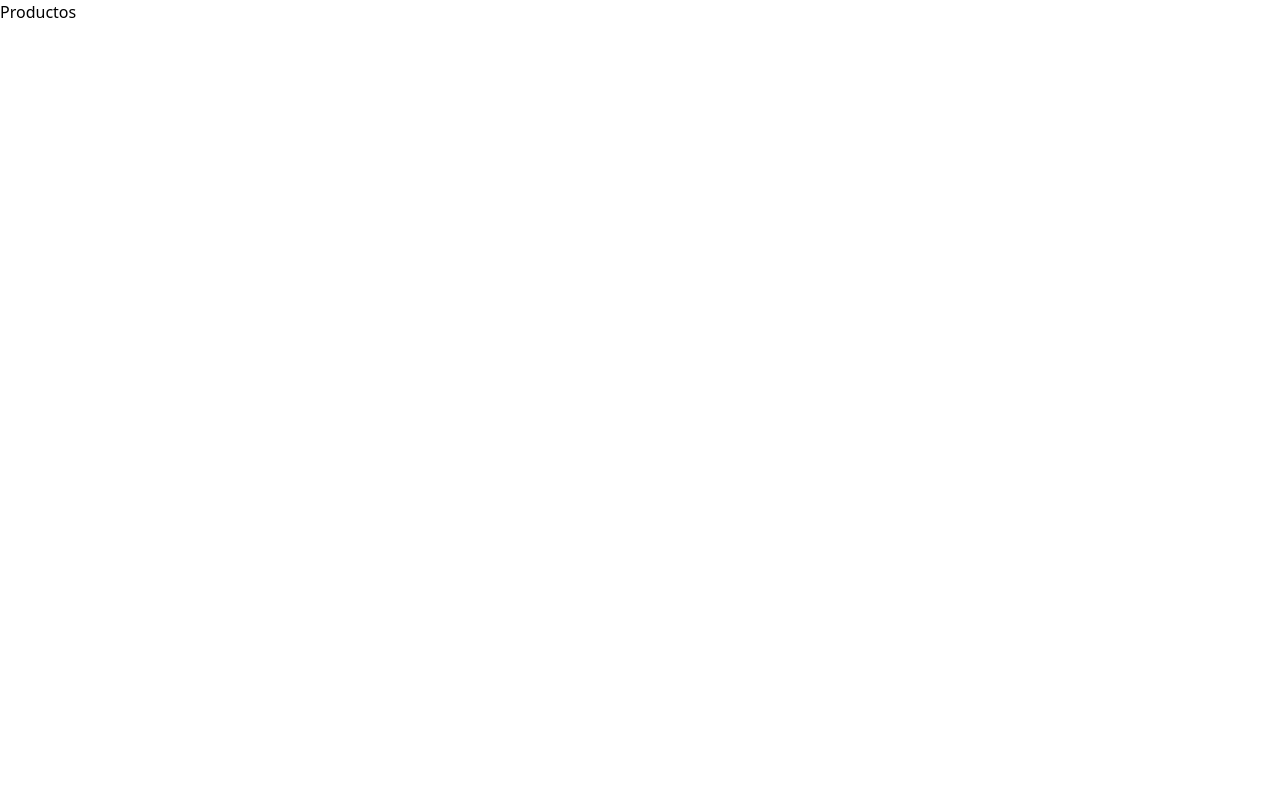
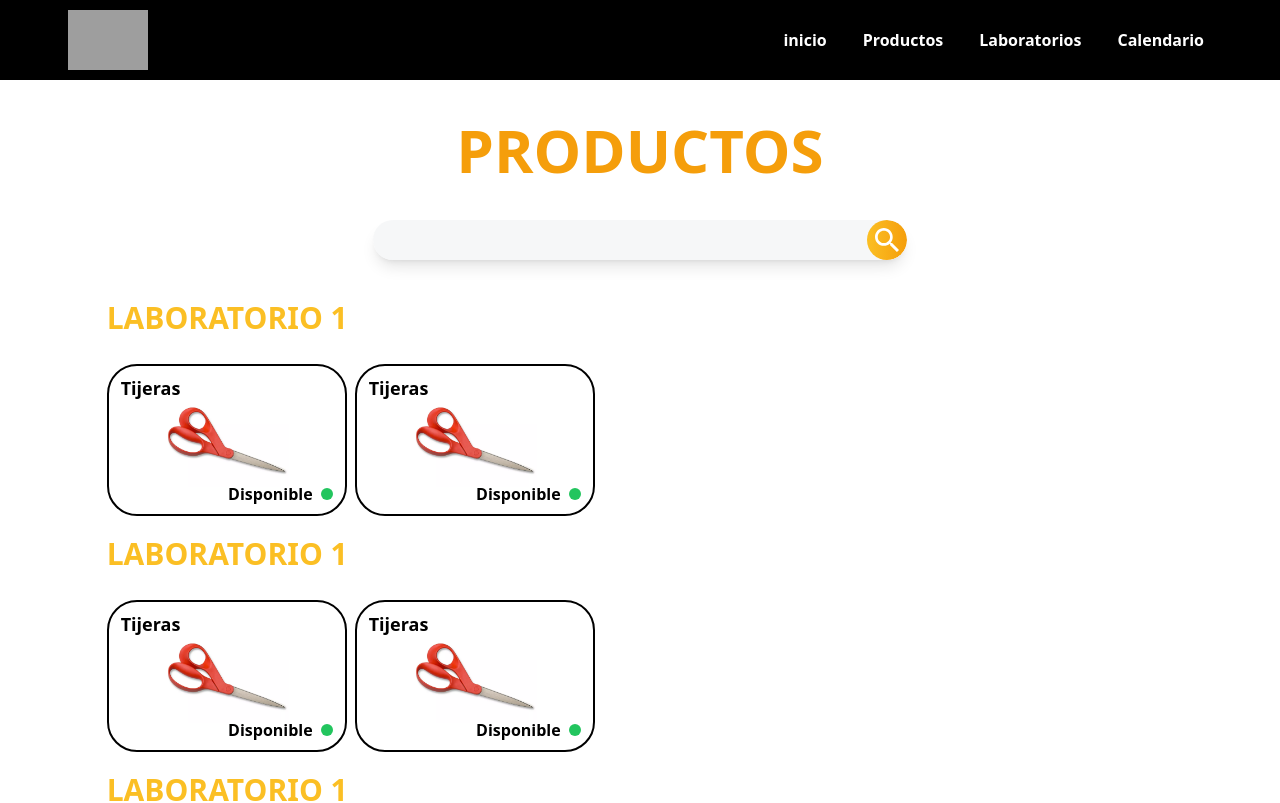
Before and after one commit to Clanie1/RackDAT, a React (Create React App) app: page /productos in a window 1280 px wide. Shown: the top 803 px of the page. Built offline with nearby package versions, Linux system fonts and the light colour scheme; grey boxes are pictures that could not be loaded.

Commit message:
pagina Productos

```diff
--- a/package.json
+++ b/package.json
@@ -13,6 +13,7 @@
     "axios": "^0.27.2",
     "react": "^18.1.0",
     "react-dom": "^18.1.0",
+    "react-icons": "^4.4.0",
     "react-router-dom": "^6.3.0",
     "react-scripts": "5.0.1",
     "typescript": "^4.7.3",
--- /dev/null
+++ b/src/components/Productos/CategoriaLab.tsx
@@ -0,0 +1,38 @@
+const CategoriaLab = () => {
+  return (
+    <div className="flex flex-col space-y-7">
+      {/* Titulo Seccion */}
+      <h1 className="uppercase font-bold text-amber-400/100 text-3xl">
+        Laboratorio 1
+      </h1>
+      {/* Lista de Productos */}
+      <div className="flex space-x-2">
+        {/* Un Producto */}
+        <div className="bg-[url('./img/tijeras.png')] bg-center bg-contain bg-no-repeat cursor-pointer border-2 border-black rounded-[30px] w-60 px-3 py-2 space-y-20 flex flex-col justify-around font-bold hover:shadow-lg hover:translate-y-1 duration-75 hover:shadow-amber-500">
+          <div>
+            <span className="text-lg">Tijeras</span>
+          </div>
+          <div className="flex items-center space-x-2 justify-end">
+            <div>
+              <span>Disponible</span>
+            </div>
+            <div className="bg-green-500 rounded-full w-3 h-3"></div>
+          </div>
+        </div>
+        <div className="bg-[url('./img/tijeras.png')] bg-center bg-contain bg-no-repeat cursor-pointer border-2 border-black rounded-[30px] w-60 px-3 py-2 space-y-20 flex flex-col justify-around font-bold hover:shadow-lg hover:translate-y-1 duration-75 hover:shadow-amber-500">
+          <div>
+            <span className="text-lg">Tijeras</span>
+          </div>
+          <div className="flex items-center space-x-2 justify-end">
+            <div>
+              <span>Disponible</span>
+            </div>
+            <div className="bg-green-500 rounded-full w-3 h-3"></div>
+          </div>
+        </div>
+      </div>
+    </div>
+  );
+};
+
+export default CategoriaLab;
--- /dev/null
+++ b/src/components/Productos/ListaProductos.tsx
@@ -0,0 +1,25 @@
+import CategoriaLab from "./CategoriaLab";
+
+const lista = [
+  {
+    laboratorio: "Laboratorio 1",
+    productos: [
+      {
+        nombre: "Producto 1",
+        isponible: true,
+      },
+    ],
+  },
+];
+
+const ListaProductos = () => {
+  return (
+    <div className="flex-col space-y-5">
+      <CategoriaLab />
+      <CategoriaLab />
+      <CategoriaLab />
+    </div>
+  );
+};
+
+export default ListaProductos;
--- a/src/index.tsx
+++ b/src/index.tsx
@@ -6,12 +6,14 @@ import { BrowserRouter, Routes, Route } from "react-router-dom";
 import Productos from "./screens/Productos";
 import Laboratorios from "./screens/Laboratorios";
 import Inicio from "./screens/Inicio";
+import NavBar from "./components/Comunes/NavBar";
 
 const root = ReactDOM.createRoot(
   document.getElementById("root") as HTMLElement
 );
 root.render(
   <BrowserRouter>
+    <NavBar />
     <Routes>
       <Route path="/" element={<App />} />
       <Route path="/inicio" element={<Inicio />} />
--- a/src/screens/Inicio.tsx
+++ b/src/screens/Inicio.tsx
@@ -3,10 +3,7 @@ import NavBar from "../components/Comunes/NavBar";
 const Inicio = () => {
   return (
     <div>
-      <NavBar />
-      <div className="banner bg-[url('./img/gimnasio.jpg')] p-10">
-        <h1>hola</h1>
-      </div>
+      <h1>Inicio</h1>
     </div>
   );
 };
--- a/src/screens/Productos.tsx
+++ b/src/screens/Productos.tsx
@@ -1,7 +1,28 @@
+import ListaProductos from "../components/Productos/ListaProductos";
+import { IoMdSearch } from "react-icons/io";
+
 const Productos = () => {
   return (
-    <div>
-      <h1>Productos</h1>
+    <div className="w-full h-full">
+      {/* Seccion de Productos y buscador */}
+      <div className="w-5/6 m-auto">
+        <div className="py-10 flex items-center flex-col space-y-10">
+          <h1 className="text-center font-bold text-6xl text-amber-500 uppercase">
+            Productos
+          </h1>
+          <div className=" flex  bg-gray-100/75 shadow-lg border-black/150 w-1/2 pl-3 rounded-3xl overflow-hidden items-center">
+            <input
+              type="text"
+              className="w-full py-2 outline-none bg-transparent"
+            />
+            <div className="h-10 box-border px-1 rounded-3xl flex items-center justify-center bg-gradient-to-r from-amber-400 to-amber-500">
+              <IoMdSearch className="h-8 w-8 text-white cursor-pointer" />
+            </div>
+          </div>
+        </div>
+        {/* Catalogo de Productos */}
+        <ListaProductos />
+      </div>
     </div>
   );
 };
```
Also changed, not shown: src/img/tijeras.png (added), 1 other file (tests, documents, lock files or other folders).
